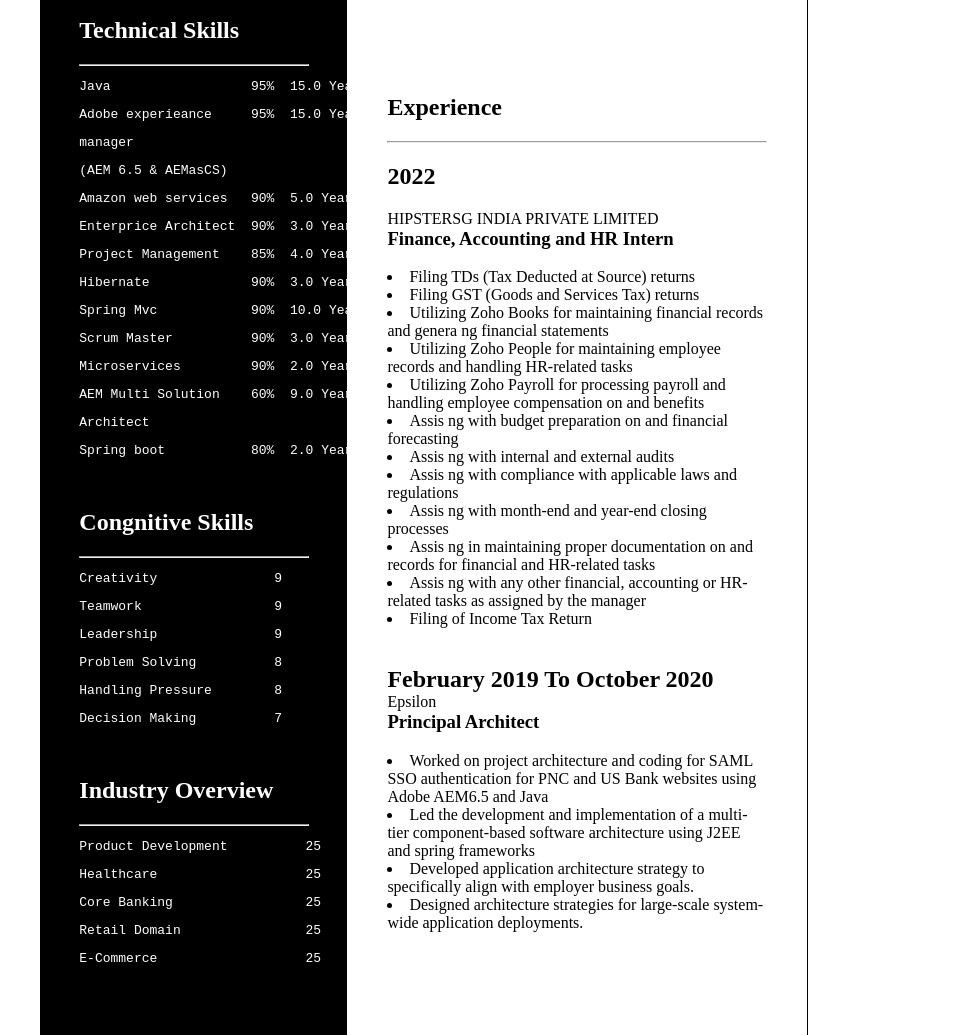
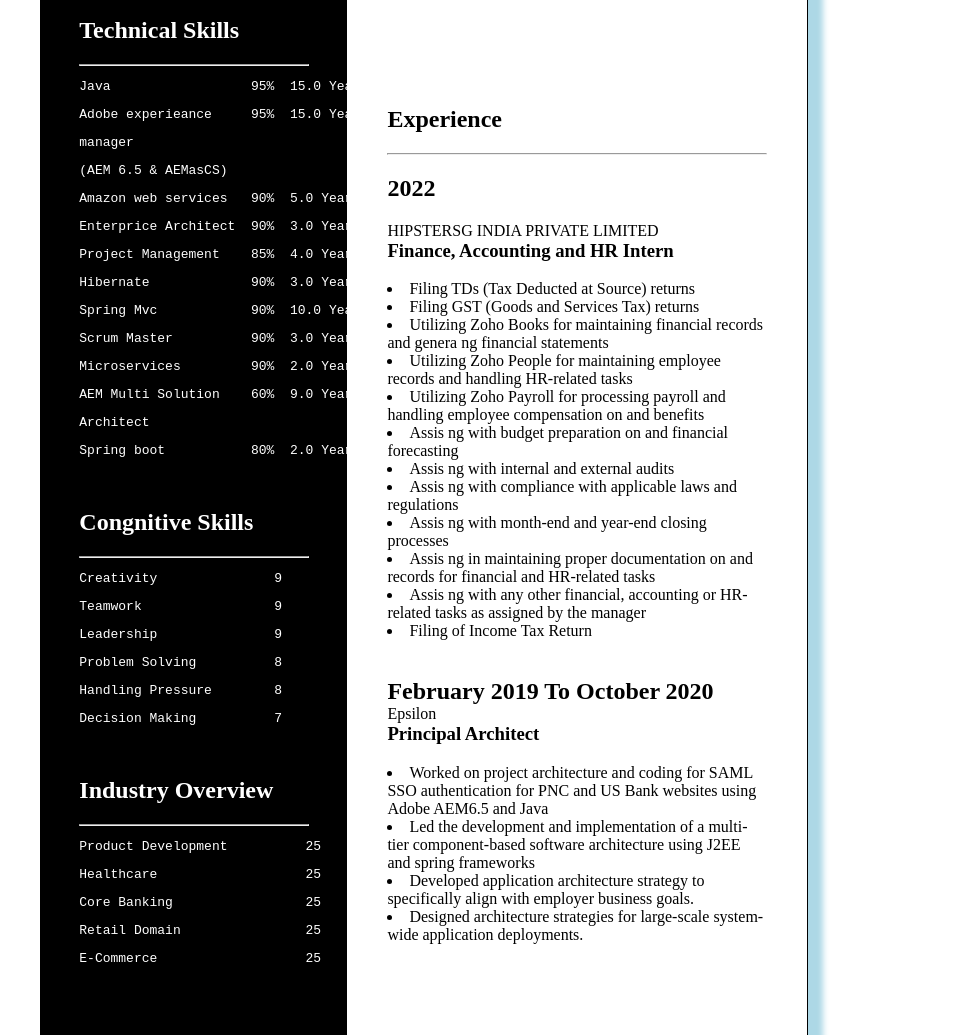
Before and after one commit to dj363/ResumeAsgmt, a plain HTML site: page index.html in a window 1280 px wide. Shown: the part 411-1446 px from the top of the page, without its empty margins (216-1189 px from the left). Drawn offline with Linux system fonts and the light colour scheme.

Commit message:
experience-marTop

```diff
--- a/index.css
+++ b/index.css
@@ -7,6 +7,7 @@
 /* main page */
 .container{
     border: 1px solid;
+    box-shadow: 15px 15px 6px lightblue;
     display: flex;
 }
 /* left side */
@@ -39,7 +40,7 @@
 }
 /* experience */
 .exp{
-    margin-top: 165px;
+    margin-top: 177px;
 }
 /* yellow part */
 .container2{
```
